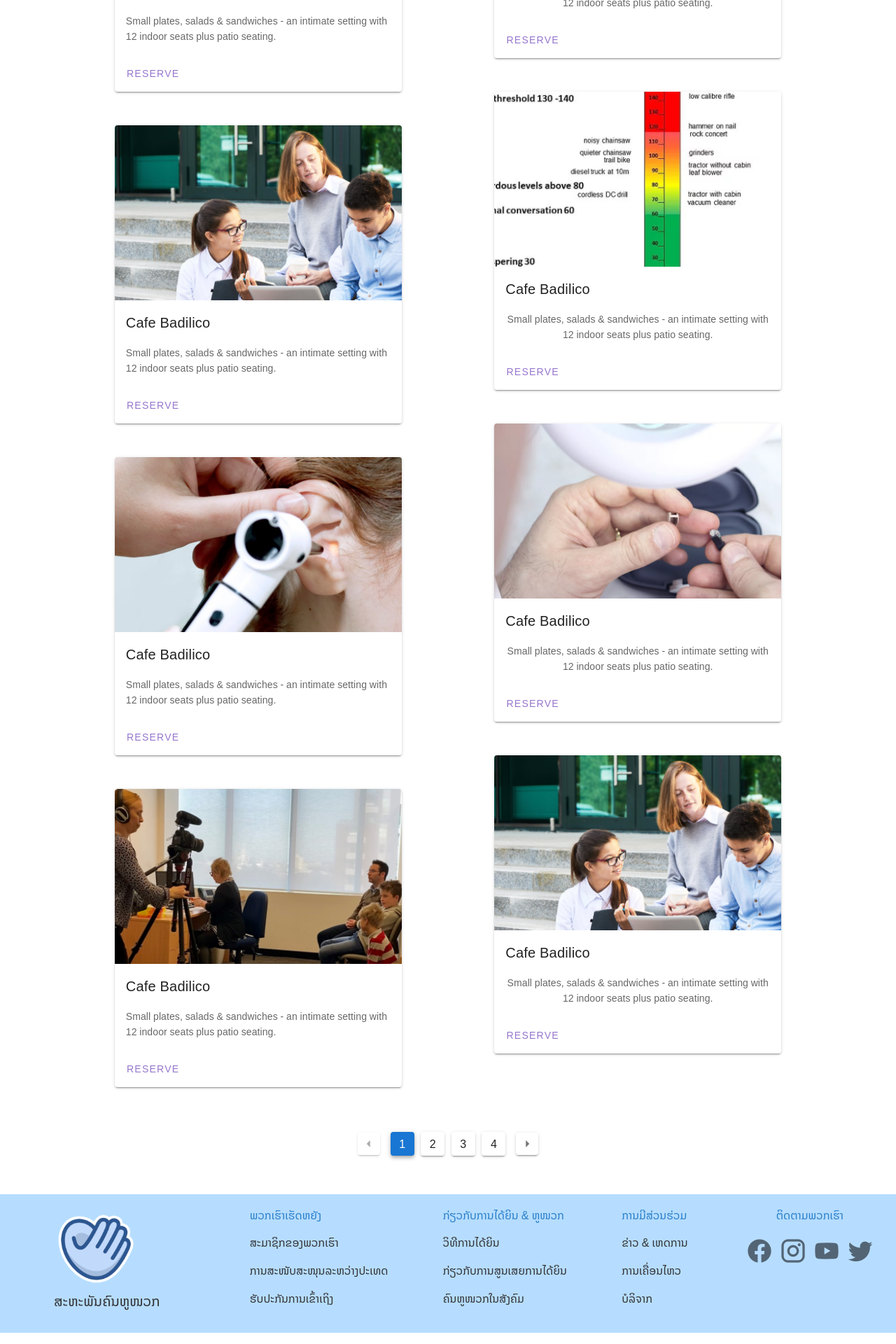
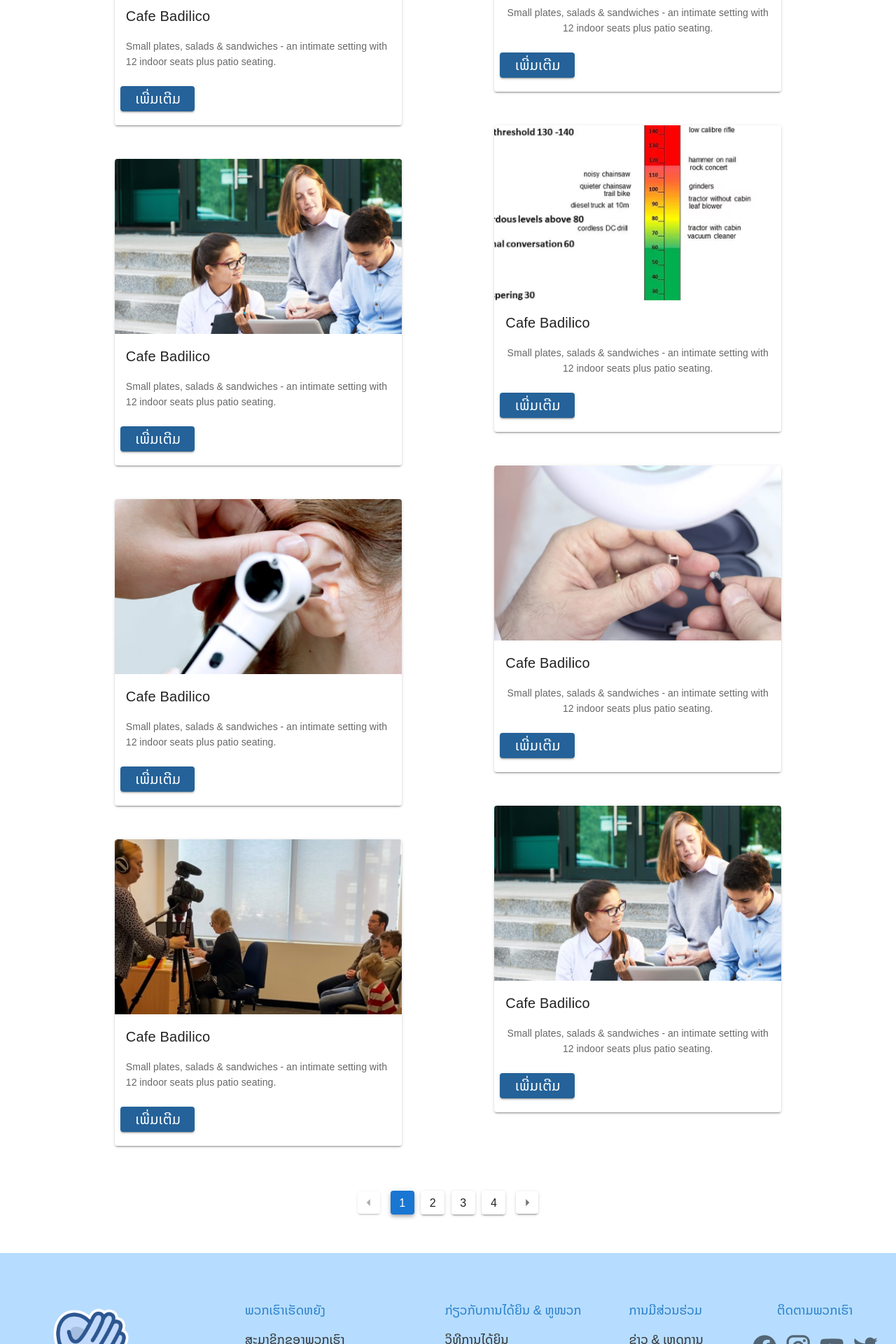
Before and after one commit to Phailin02/preoject-team, a Vue app: page /news in a window 1280 px wide. Shown: the part 840-2760 px from the top of the page at 70% size. Built offline with nearby package versions, Linux system fonts and the light colour scheme.

Commit message:
News dtail, Navbar, footer and home page

```diff
--- a/src/App.vue
+++ b/src/App.vue
@@ -13,7 +13,6 @@
 
 <script>
 import NavBar from './views/NavBar.vue';
-import DoNate from './views/DoNate.vue';
 import FooTer from './views/FooTer.vue';
 
 
@@ -24,7 +23,7 @@ export default {
       //
     }
   },
-  components: { NavBar, DoNate, FooTer },
+  components: { NavBar, FooTer },
 };
 </script>
 <style >
--- a/src/views/FooTer.vue
+++ b/src/views/FooTer.vue
@@ -1,11 +1,7 @@
 <template>
   <section>
-    <div class="row">
-
-
+    <div class="row" style="padding: 50px 0px">
       <div class="col1" style="padding: 30px 50px">
-
-
         <router-link to="/" style="text-decoration: none">
           <v-img
             align="center"
@@ -13,12 +9,9 @@
             alt="logo"
             src="../assets/Rectangle 97.png"
             width="120px"
-
           />
-          <label class="logo" style="font-weight: 500" >ສະຫະພັນຄົນຫູໜວກ</label>
+          <label class="logo" style="font-weight: 500">ສະຫະພັນຄົນຫູໜວກ</label>
         </router-link>
-
-
       </div>
 
       <div class="col2">
@@ -65,7 +58,6 @@
       <div class="col5" align="center" justify="center">
         <h4>ຕິດຕາມພວກເຮົາ</h4>
 
-
         <a target="blank" href="https://www.facebook.com/"
           ><v-icon size="40px" class="pa-1">mdi-facebook</v-icon></a
         >
@@ -103,6 +95,10 @@ export default {
 </script>
 
 <style scoped>
+  p {
+    font-size: 18px;
+  }
+
 * {
   padding: 0;
   margin: 0;
@@ -122,7 +118,7 @@ p a {
 }
 label.logo {
   color: #333335;
-  font-size: 20px;
+  font-size: 22px;
   font-weight: bold;
   text-decoration: none;
 }
@@ -139,6 +135,7 @@ h4 {
   font-weight: 500;
   margin-bottom: 15px;
   color: #297fca;
+  font-size: 18px;
 }
 .REVIEWS p a .v-icon {
   font-size: 50px;
@@ -158,7 +155,7 @@ h4 {
   width: auto;
   text-align: center;
 }
-.col5 a{
-  text-decoration:none;
+.col5 a {
+  text-decoration: none;
 }
 </style>
--- a/src/views/News.vue
+++ b/src/views/News.vue
@@ -4,289 +4,169 @@
       <v-content>
         <v-img max-height="" src="../assets/Rectangle 77.png"> </v-img>
       </v-content>
-  <v-container style="padding:50px" >
-
+      <v-container style="padding: 50px">
         <v-col>
-        <v-row >
-
-        <v-col cols="6"
-        >
+          <v-row>
+            <v-col cols="6">
               <v-text-field
                 v-model="search"
                 clearable
                 flat
-
                 hide-details
                 prepend-inner-icon="mdi-magnify"
                 label="ຄົ້ນຫາ ຫົວຂໍ້, ວັນທີ່..."
               ></v-text-field>
 
-            <v-card
-                    :loading="loading"
-                    class="mx-auto my-12"
-                    max-width="410"
-                  >
-
-                    <v-img
-                      height="250"
-                      src="../assets/news/new1.png"
-                    ></v-img>
+              <v-card :loading="loading" class="mx-auto my-12" max-width="410">
+                <v-img height="250" src="../assets/news/new1.png"></v-img>
 
                 <v-card-title>Cafe Badilico</v-card-title>
 
                 <v-card-text>
-
-
                   <div>
-                        Small plates, salads & sandwiches - an intimate setting
-                        with 12 indoor seats plus patio seating.
+                    Small plates, salads & sandwiches - an intimate setting with
+                    12 indoor seats plus patio seating.
                   </div>
                 </v-card-text>
 
                 <v-card-actions>
-                      <v-btn
-                        color="deep-purple lighten-2"
-                        text
-                        @click="reserve"
-                      >
-                        Reserve
+                  <v-btn  tag="a" to="/new1" class="px-5 mb-3 text-h6 white--text" color="#246299" @click="reserve">
+                    <span>ເພີ່ມເຕີມ</span>
                   </v-btn>
                 </v-card-actions>
               </v-card>
 
-                  <v-card
-                    :loading="loading"
-                    class="mx-auto my-12"
-                    max-width="410"
-                  >
-
-                    <v-img
-                      height="250"
-                      src="../assets/news/new2.png"
-                    ></v-img>
+              <v-card :loading="loading" class="mx-auto my-12" max-width="410">
+                <v-img height="250" src="../assets/news/new2.png"></v-img>
 
                 <v-card-title>Cafe Badilico</v-card-title>
 
                 <v-card-text>
-
-
                   <div>
-                        Small plates, salads & sandwiches - an intimate setting
-                        with 12 indoor seats plus patio seating.
+                    Small plates, salads & sandwiches - an intimate setting with
+                    12 indoor seats plus patio seating.
                   </div>
                 </v-card-text>
 
                 <v-card-actions>
-                      <v-btn
-                        color="deep-purple lighten-2"
-                        text
-                        @click="reserve"
-                      >
-                        Reserve
+                  <v-btn  tag="a" to="/new5" class="px-5 mb-3 text-h6 white--text" color="#246299" @click="reserve">
+                    <span>ເພີ່ມເຕີມ</span>
                   </v-btn>
                 </v-card-actions>
               </v-card>
 
-                  <v-card
-                    :loading="loading"
-                    class="mx-auto my-12"
-                    max-width="410"
-                  >
-
-                    <v-img
-                      height="250"
-                      src="../assets/news/new3.png"
-                    ></v-img>
+              <v-card :loading="loading" class="mx-auto my-12" max-width="410">
+                <v-img height="250" src="../assets/news/new3.png"></v-img>
 
                 <v-card-title>Cafe Badilico</v-card-title>
 
                 <v-card-text>
-
-
                   <div>
-                        Small plates, salads & sandwiches - an intimate setting
-                        with 12 indoor seats plus patio seating.
+                    Small plates, salads & sandwiches - an intimate setting with
+                    12 indoor seats plus patio seating.
                   </div>
                 </v-card-text>
 
                 <v-card-actions>
-                      <v-btn
-                        color="deep-purple lighten-2"
-                        text
-                        @click="reserve"
-                      >
-                        Reserve
+                  <v-btn  tag="a" to="/new5" class="px-5 mb-3 text-h6 white--text" color="#246299" @click="reserve">
+                    <span>ເພີ່ມເຕີມ</span>
                   </v-btn>
                 </v-card-actions>
               </v-card>
 
-                  <v-card
-                    :loading="loading"
-                    class="mx-auto my-12"
-                    max-width="410"
-                  >
-
-                    <v-img
-                      height="250"
-                      src="../assets/news/new1.png"
-                    ></v-img>
+              <v-card :loading="loading" class="mx-auto my-12" max-width="410">
+                <v-img height="250" src="../assets/news/new1.png"></v-img>
 
                 <v-card-title>Cafe Badilico</v-card-title>
 
                 <v-card-text>
-
-
                   <div>
-                        Small plates, salads & sandwiches - an intimate setting
-                        with 12 indoor seats plus patio seating.
+                    Small plates, salads & sandwiches - an intimate setting with
+                    12 indoor seats plus patio seating.
                   </div>
                 </v-card-text>
 
                 <v-card-actions>
-                      <v-btn
-                        color="deep-purple lighten-2"
-                        text
-                        @click="reserve"
-                      >
-                        Reserve
+                  <v-btn  tag="a" to="/new1" class="px-5 mb-3 text-h6 white--text" color="#246299" @click="reserve">
+                    <span>ເພີ່ມເຕີມ</span>
                   </v-btn>
                 </v-card-actions>
               </v-card>
-
             </v-col>
 
             <v-col cols="6" class="text-center">
-            <v-card
-                    :loading="loading"
-                    class="mx-auto my-12"
-                    max-width="410"
-                  >
-
-                    <v-img
-                      height="250"
-                      src="../assets/news/new4.png"
-                    ></v-img>
+              <v-card :loading="loading" class="mx-auto my-12" max-width="410">
+                <v-img height="250" src="../assets/news/new4.png"></v-img>
 
                 <v-card-title>Cafe Badilico</v-card-title>
 
                 <v-card-text>
-
-
                   <div>
-                        Small plates, salads & sandwiches - an intimate setting
-                        with 12 indoor seats plus patio seating.
+                    Small plates, salads & sandwiches - an intimate setting with
+                    12 indoor seats plus patio seating.
                   </div>
                 </v-card-text>
 
                 <v-card-actions>
-                      <v-btn
-                        color="deep-purple lighten-2"
-                        text
-                        @click="reserve"
-                      >
-                        Reserve
+                  <v-btn  tag="a" to="/new2" class="px-5 mb-3 text-h6 white--text" color="#246299" @click="reserve">
+                    <span>ເພີ່ມເຕີມ</span>
                   </v-btn>
                 </v-card-actions>
               </v-card>
-                  <v-card
-                    :loading="loading"
-                    class="mx-auto my-12"
-                    max-width="410"
-                  >
-
-                    <v-img
-                      height="250"
-                      src="../assets/news/new5.png"
-                    ></v-img>
+              <v-card :loading="loading" class="mx-auto my-12" max-width="410">
+                <v-img height="250" src="../assets/news/new5.png"></v-img>
 
                 <v-card-title>Cafe Badilico</v-card-title>
 
                 <v-card-text>
-
-
                   <div>
-                        Small plates, salads & sandwiches - an intimate setting
-                        with 12 indoor seats plus patio seating.
+                    Small plates, salads & sandwiches - an intimate setting with
+                    12 indoor seats plus patio seating.
                   </div>
                 </v-card-text>
 
                 <v-card-actions>
-                      <v-btn
-                        color="deep-purple lighten-2"
-                        text
-                        @click="reserve"
-                      >
-                        Reserve
+                  <v-btn  tag="a" to="/new4" class="px-5 mb-3 text-h6 white--text" color="#246299" @click="reserve">
+                    <span>ເພີ່ມເຕີມ</span>
                   </v-btn>
                 </v-card-actions>
               </v-card>
-                  <v-card
-                    :loading="loading"
-                    class="mx-auto my-12"
-                    max-width="410"
-                  >
-
-                    <v-img
-                      height="250"
-                      src="../assets/news/new6.png"
-                    ></v-img>
+              <v-card :loading="loading" class="mx-auto my-12" max-width="410">
+                <v-img height="250" src="../assets/news/new6.png"></v-img>
 
                 <v-card-title>Cafe Badilico</v-card-title>
 
                 <v-card-text>
+                  <div>
+                    Small plates, salads & sandwiches - an intimate setting with
+                    12 indoor seats plus patio seating.
+                  </div>
+                </v-card-text>
+                <v-card-actions>
+                  <v-btn  tag="a" to="/new6" class="px-5 mb-3 text-h6 white--text" color="#246299" @click="reserve">
+                    <span>ເພີ່ມເຕີມ</span>
+                  </v-btn>
+                </v-card-actions>
+              </v-card>
+              <v-card :loading="loading" class="mx-auto my-12" max-width="410">
+                <v-img height="250" src="../assets/news/new2.png"></v-img>
 
+                <v-card-title>Cafe Badilico</v-card-title>
 
+                <v-card-text>
                   <div>
-                        Small plates, salads & sandwiches - an intimate setting
-                        with 12 indoor seats plus patio seating.
+                    Small plates, salads & sandwiches - an intimate setting with
+                    12 indoor seats plus patio seating.
                   </div>
                 </v-card-text>
 
                 <v-card-actions>
-                      <v-btn
-                        color="deep-purple lighten-2"
-                        text
-                        @click="reserve"
-                      >
-                        Reserve
+                  <v-btn  tag="a" to="/new5" class="px-5 mb-3 text-h6 white--text" color="#246299" @click="reserve">
+                    <span>ເພີ່ມເຕີມ</span>
                   </v-btn>
                 </v-card-actions>
               </v-card>
-                  <v-card
-                    :loading="loading"
-                    class="mx-auto my-12"
-                    max-width="410"
-                  >
-
-                    <v-img
-                      height="250"
-                      src="../assets/news/new2.png"
-                    ></v-img>
-
-                    <v-card-title>Cafe Badilico</v-card-title>
-
-                    <v-card-text>
-
-
-                      <div>
-                        Small plates, salads & sandwiches - an intimate setting
-                        with 12 indoor seats plus patio seating.
-                      </div>
-                    </v-card-text>
-
-                    <v-card-actions>
-                      <v-btn
-                        color="deep-purple lighten-2"
-                        text
-                        @click="reserve"
-                      >
-                        Reserve
-                      </v-btn>
-                    </v-card-actions>
-                  </v-card>
-
             </v-col>
-
           </v-row>
         </v-col>
 
@@ -298,8 +178,6 @@
             next-icon="mdi-menu-right"
           ></v-pagination>
         </div>
-
-
       </v-container>
     </div>
   </v-app>
@@ -307,14 +185,12 @@
 
 <script>
 export default {
-  data () {
+  data() {
     return {
       page: 1,
-      }
+    };
   },
-}
+};
 </script>
 
-<style>
-
-</style>
+<style></style>
--- a/src/views/NewsDetail/new2.vue
+++ b/src/views/NewsDetail/new2.vue
@@ -10,12 +10,7 @@
             ></v-col
           >
           <v-col>
-            <v-text-field
-              v-model="search"
-              append-icon="mdi-magnify"
-              label="ຄົ້ນຫາ ຫົວຂໍ້, ວັນທີ່..."
-            ></v-text-field
-          ></v-col>
+          </v-col>
         </v-row>
         <div>
           <v-row class="mt-5">
@@ -76,8 +71,9 @@
           />
         </div>
 
-        <v-row class="fill-height" align="center">
-          <v-col v-for="(item, i) in items" :key="i" cols="6" sm="4">
+        <div >
+          <v-row >
+          <v-col v-for="(item, i) in items" :key="i" cols="4">
             <v-img :src="item.src" class="display-2 white--text align-end pa-5">
               <p class="text-h5">
                 <span>{{ item.title }}</span>
@@ -92,16 +88,18 @@
             </v-img></v-col
           >
         </v-row>
+        </div>
         <div justify="center" align="center" class="py-15">
           <v-btn
             color="#246299"
             tag="a"
             href="/news"
-            class="text-decoration-none text-h5 white--text"
+            class="text-decoration-none text-h6 white--text py-5"
           >
             <span> ເບິ່ງເພີ່ມເຕີມ </span>
           </v-btn>
         </div>
+
       </v-container>
     </v-main>
   </v-app>
@@ -141,7 +139,7 @@ export default {
   color: #246299;
 }
 .txt-size {
-  font-size: 21px;
+  font-size: 20px;
   color: #5b5b5b;
 }
 </style>
--- a/src/views/NewsDetail/new3.vue
+++ b/src/views/NewsDetail/new3.vue
@@ -8,13 +8,7 @@
               >ກ່ຽວກັບການສູນເສຍການໄດ້ຍິນ & ສາເຫດຂອງການສູນເສຍການໄດ້ຍິນ</span
             ></v-col
           >
-          <v-col>
-            <v-text-field
-              v-model="search"
-              append-icon="mdi-magnify"
-              label="ຄົ້ນຫາ ຫົວຂໍ້, ວັນທີ່..."
-            ></v-text-field
-          ></v-col>
+          <v-col></v-col>
         </v-row>
         <div class="txt-size">
           <span class="text-h5"><span>ກ່ຽວກັບການສູນເສຍການໄດ້ຍິນ</span></span>
@@ -80,8 +74,9 @@
           />
         </div>
 
-        <v-row class="fill-height" align="center">
-          <v-col v-for="(item, i) in items" :key="i" cols="6" sm="4">
+        <div >
+          <v-row >
+          <v-col v-for="(item, i) in items" :key="i" cols="4">
             <v-img :src="item.src" class="display-2 white--text align-end pa-5">
               <p class="text-h5">
                 <span>{{ item.title }}</span>
@@ -96,12 +91,13 @@
             </v-img></v-col
           >
         </v-row>
+        </div>
         <div justify="center" align="center" class="py-15">
           <v-btn
             color="#246299"
             tag="a"
             href="/news"
-            class="text-decoration-none text-h5 white--text"
+            class="text-decoration-none text-h6 white--text py-5"
           >
             <span> ເບິ່ງເພີ່ມເຕີມ </span>
           </v-btn>
--- a/src/views/NewsDetail/new4.vue
+++ b/src/views/NewsDetail/new4.vue
@@ -6,15 +6,9 @@
           <v-col class="txt-color font-weight-bold text-h4"
             ><span>ມີສຽງລົບກວນຫຼາຍເທົ່າໃດ? </span></v-col
           >
-          <v-col>
-            <v-text-field
-              v-model="search"
-              append-icon="mdi-magnify"
-              label="ຄົ້ນຫາ ຫົວຂໍ້, ວັນທີ່..."
-            ></v-text-field
-          ></v-col>
+          <v-col></v-col>
         </v-row>
-        <div>
+        <div class="mt-5">
           <div class="txt-size" align="center">
             <p>
               ນີ້ແມ່ນຂຶ້ນກັບຄວາມດັງຂອງສຽງ, ດົນປານໃດ exposed ຂອງທ່ານແລະໃນຂອບເຂດໃດ
@@ -58,8 +52,9 @@
           />
         </div>
 
-        <v-row class="fill-height" align="center">
-          <v-col v-for="(item, i) in items" :key="i" cols="6" sm="4">
+        <div >
+          <v-row >
+          <v-col v-for="(item, i) in items" :key="i" cols="4">
             <v-img :src="item.src" class="display-2 white--text align-end pa-5">
               <p class="text-h5">
                 <span>{{ item.title }}</span>
@@ -74,12 +69,13 @@
             </v-img></v-col
           >
         </v-row>
+        </div>
         <div justify="center" align="center" class="py-15">
           <v-btn
             color="#246299"
             tag="a"
             href="/news"
-            class="text-decoration-none text-h5 white--text"
+            class="text-decoration-none text-h6 white--text py-5"
           >
             <span> ເບິ່ງເພີ່ມເຕີມ </span>
           </v-btn>
--- a/src/views/NewsDetail/new6.vue
+++ b/src/views/NewsDetail/new6.vue
@@ -6,15 +6,9 @@
           <v-col class="txt-color font-weight-bold text-h4"
             ><span>ເດັກນ້ອຍ Usher</span></v-col
           >
-          <v-col>
-            <v-text-field
-              v-model="search"
-              append-icon="mdi-magnify"
-              label="ຄົ້ນຫາ ຫົວຂໍ້, ວັນທີ່..."
-            ></v-text-field
-          ></v-col>
+          <v-col></v-col>
         </v-row>
-        <div>
+        <div class="mt-5">
           <v-img
             alt="news6"
             src="https://media.discordapp.net/attachments/899150665358655518/1024165200405999757/image_152x.png?width=899&height=338"
@@ -46,8 +40,9 @@
           />
         </div>
 
-        <v-row class="fill-height" align="center">
-          <v-col v-for="(item, i) in items" :key="i" cols="6" sm="4">
+        <div >
+          <v-row >
+          <v-col v-for="(item, i) in items" :key="i" cols="4">
             <v-img :src="item.src" class="display-2 white--text align-end pa-5">
               <p class="text-h5">
                 <span>{{ item.title }}</span>
@@ -62,16 +57,18 @@
             </v-img></v-col
           >
         </v-row>
+        </div>
         <div justify="center" align="center" class="py-15">
           <v-btn
             color="#246299"
             tag="a"
             href="/news"
-            class="text-decoration-none text-h5 white--text"
+            class="text-decoration-none text-h6 white--text py-5"
           >
             <span> ເບິ່ງເພີ່ມເຕີມ </span>
           </v-btn>
         </div>
+
       </v-container>
     </v-main>
   </v-app>
```
Also changed, not shown: src/components/Slide.vue (+13 -34 lines), src/views/HomePage.vue (+9 -34 lines), src/views/NavBar.vue (+17 -54 lines), src/views/NewsDetail/new1.vue (+25 -22 lines), src/views/Test.vue (deleted, +0 -15 lines). Lines whose indentation alone changed are shown as unchanged.
